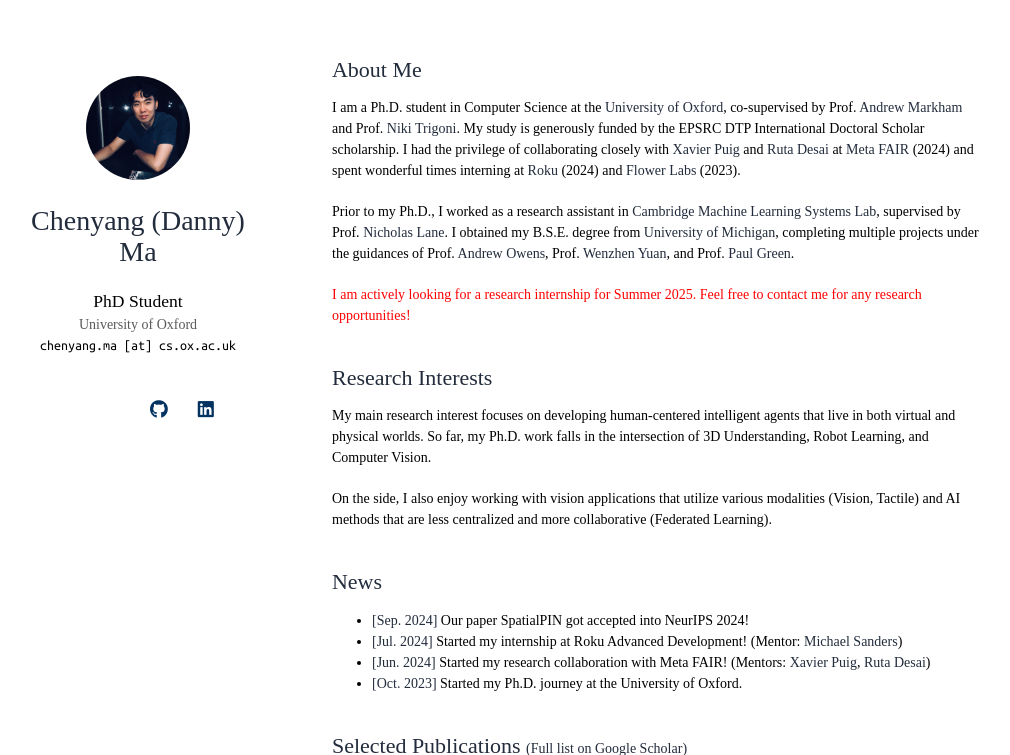
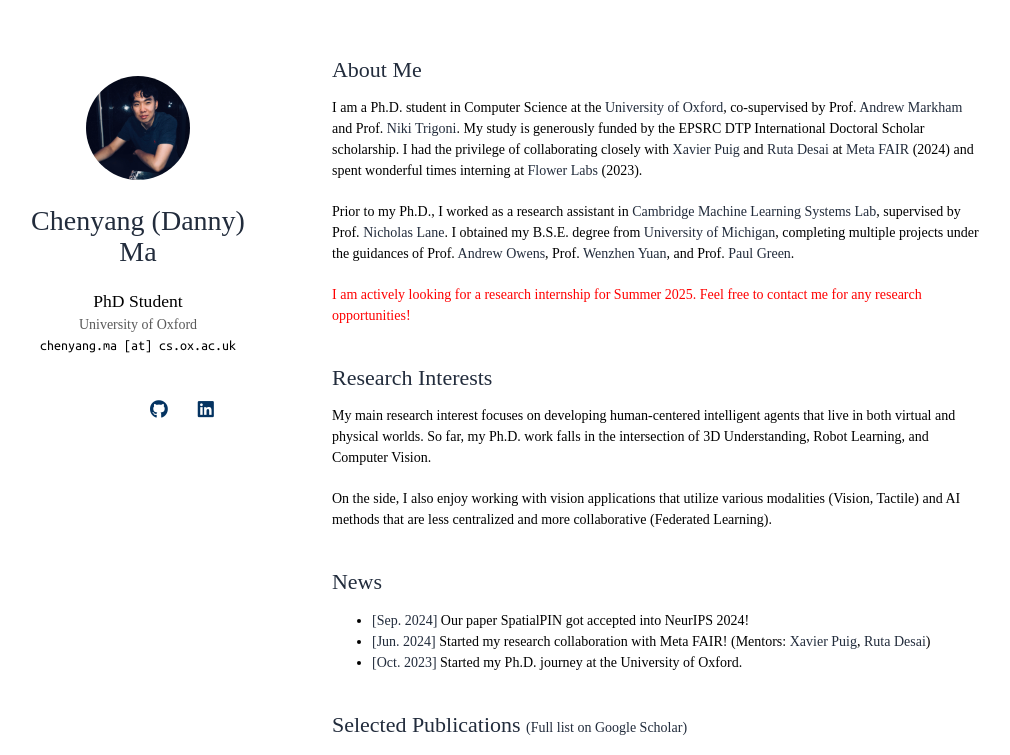
Before and after one commit to dannymcy/dannymcy.github.io, a Jekyll site: the page built from index.md, in a window 1280 px wide and 900 px high, cut to the strip 0-755 px from the top of the window. Shown: the whole strip, without its empty margins (138-1148 px from the left). Built offline with Jekyll 4.4.1, drawn with Linux system fonts in a browser that asks for light colours; nearby versions of some CDN libraries; a style sheet for code colours, icons or effects is not loaded; our own code applies the rules of GitHub Pages for plain Markdown files.

Commit message:
Make changes

```diff
--- a/index.md
+++ b/index.md
@@ -4,7 +4,8 @@ layout: homepage
 
 ## About Me
 
-I am a Ph.D. student in Computer Science at the [University of Oxford](https://www.ox.ac.uk), co-supervised by Prof. [Andrew Markham](https://www.cs.ox.ac.uk/people/andrew.markham/) and Prof. [Niki Trigoni](https://en.wikipedia.org/wiki/Niki_Trigoni). My study is generously funded by the EPSRC DTP International Doctoral Scholar scholarship. I had the privilege of collaborating closely with [Xavier Puig](https://www.xavierpuigf.com/) and [Ruta Desai](https://rutadesai.github.io/) at [Meta FAIR](https://ai.meta.com/research/#fundamental-and-applied) (2024) and spent wonderful times interning at [Roku](https://www.roku.com/en-gb/) (2024) and [Flower Labs](https://flower.ai/) (2023).
+<!-- I am a Ph.D. student in Computer Science at the [University of Oxford](https://www.ox.ac.uk), co-supervised by Prof. [Andrew Markham](https://www.cs.ox.ac.uk/people/andrew.markham/) and Prof. [Niki Trigoni](https://en.wikipedia.org/wiki/Niki_Trigoni). My study is generously funded by the EPSRC DTP International Doctoral Scholar scholarship. I had the privilege of collaborating closely with [Xavier Puig](https://www.xavierpuigf.com/) and [Ruta Desai](https://rutadesai.github.io/) at [Meta FAIR](https://ai.meta.com/research/#fundamental-and-applied) (2024) and spent wonderful times interning at [Roku](https://www.roku.com/en-gb/) (2024) and [Flower Labs](https://flower.ai/) (2023). -->
+I am a Ph.D. student in Computer Science at the [University of Oxford](https://www.ox.ac.uk), co-supervised by Prof. [Andrew Markham](https://www.cs.ox.ac.uk/people/andrew.markham/) and Prof. [Niki Trigoni](https://en.wikipedia.org/wiki/Niki_Trigoni). My study is generously funded by the EPSRC DTP International Doctoral Scholar scholarship. I had the privilege of collaborating closely with [Xavier Puig](https://www.xavierpuigf.com/) and [Ruta Desai](https://rutadesai.github.io/) at [Meta FAIR](https://ai.meta.com/research/#fundamental-and-applied) (2024) and spent wonderful times interning at [Flower Labs](https://flower.ai/) (2023).
 
 Prior to my Ph.D., I worked as a research assistant in [Cambridge Machine Learning Systems Lab](https://mlsys.cst.cam.ac.uk/), supervised by Prof. [Nicholas Lane](https://niclane.org/). I obtained my B.S.E. degree from [University of Michigan](https://umich.edu/), completing multiple projects under the guidances of Prof. [Andrew Owens](https://andrewowens.com/), Prof. [Wenzhen Yuan](https://siebelschool.illinois.edu/about/people/all-faculty/yuanwz), and Prof. [Paul Green](https://www.umtri.umich.edu/people/green-paul-a/).
 
@@ -35,7 +36,7 @@ On the side, I also enjoy working with vision applications that utilize various
 - **[May. 2023]** Started my second internship at Adobe Research! (Mentors: [Matheus Gadelha](http://mgadelha.me), [Thibault Groueix](https://imagine.enpc.fr/~groueixt/), [Matthew Fisher](https://techmatt.github.io), and [Radomir Mech](https://research.adobe.com/person/radomir-mech/))
 - **[Dec. 2022]** Defended my [Transfer of Status](https://www.ox.ac.uk/students/academic/guidance/graduate/research/status/DPhil) viva (Examiners: [Prof. Yarin Gal](https://www.cs.ox.ac.uk/people/yarin.gal/website/), [Prof. Ronald Clark](https://www.ron-clark.com)). -->
 - **[Sep. 2024]** Our paper SpatialPIN got accepted into NeurIPS 2024!
-- **[Jul. 2024]** Started my internship at Roku Advanced Development! (Mentor: [Michael Sanders](http://linkedin.com/in/michael-sanders-8b52b1164))
+<!-- - **[Jul. 2024]** Started my internship at Roku Advanced Development! (Mentor: [Michael Sanders](http://linkedin.com/in/michael-sanders-8b52b1164)) -->
 - **[Jun. 2024]** Started my research collaboration with Meta FAIR! (Mentors: [Xavier Puig](https://www.xavierpuigf.com/), [Ruta Desai](https://rutadesai.github.io/))
 - **[Oct. 2023]** Started my Ph.D. journey at the University of Oxford.
 
```
Also changed, not shown: 1 other file.
